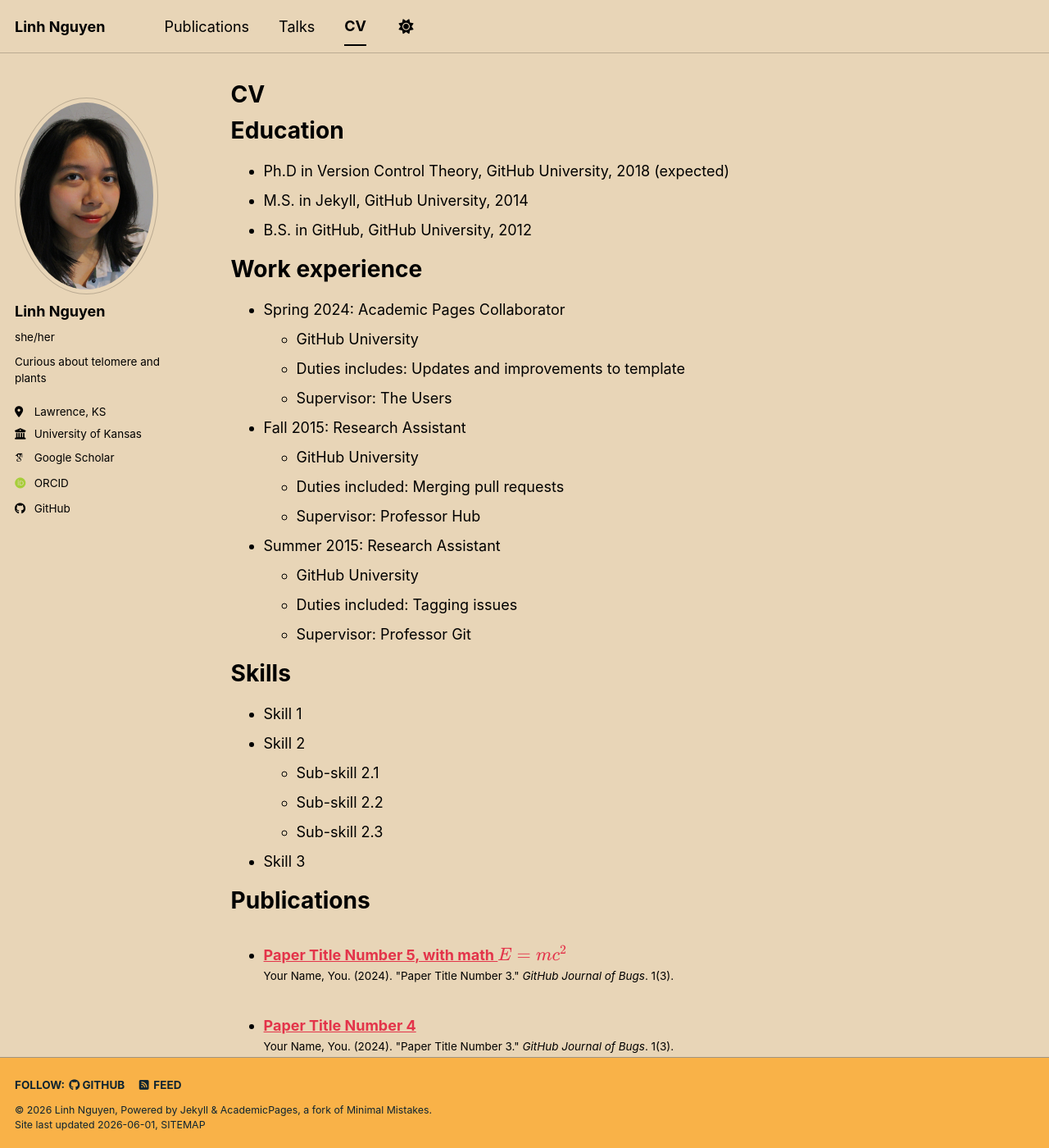
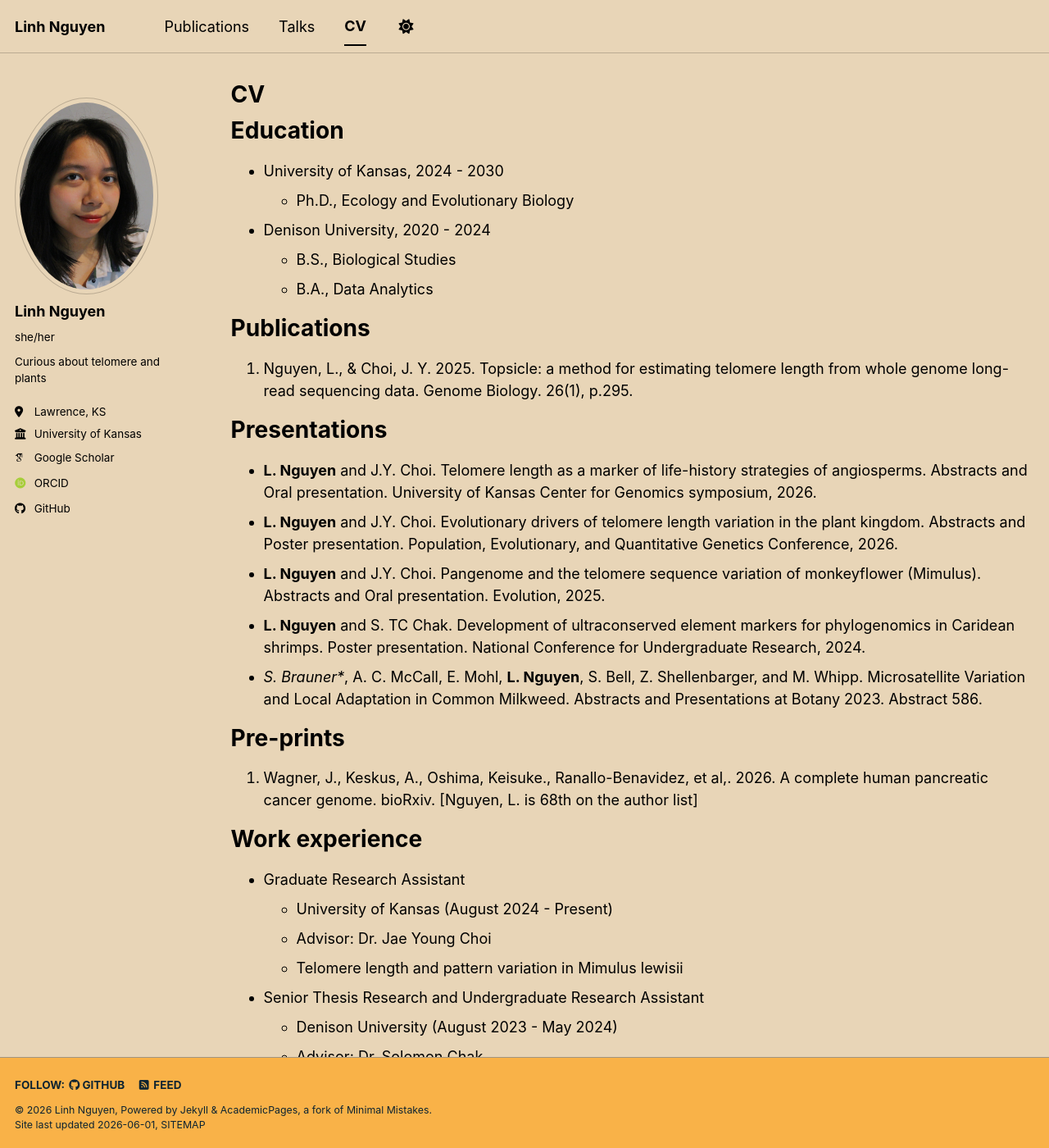
Before and after one commit to lynnnguyen1/lynnnguyen1.github.io, a Jekyll site: the page built from _pages/cv.md, in a window 1280 px wide and 1400 px high. Shown: the whole window at 82% size. Built offline with Jekyll 4.4.1, drawn with Linux system fonts in a browser that asks for light colours; some web fonts are replaced; a script bundle is joined from its source files by our own code; library files that are not in the unit come from our copies; some of the changed text lies outside the part shown.

Commit message:
Update CV

```diff
--- a/_pages/cv.md
+++ b/_pages/cv.md
@@ -11,54 +11,69 @@ redirect_from:
 
 Education
 ======
-* Ph.D in Version Control Theory, GitHub University, 2018 (expected)
-* M.S. in Jekyll, GitHub University, 2014
-* B.S. in GitHub, GitHub University, 2012
+* University of Kansas, 2024 - 2030
+  * Ph.D., Ecology and Evolutionary Biology
+* Denison University, 2020 - 2024
+  * B.S., Biological Studies
+  * B.A., Data Analytics
+
+Publications
+======
+1. Nguyen, L., & Choi, J. Y. 2025. Topsicle: a method for estimating telomere length from whole genome long-read sequencing data. Genome Biology. 26(1), p.295.
+
+**Presentations**
+======
+- **L. Nguyen** and J.Y. Choi. Telomere length as a marker of life-history strategies of angiosperms. Abstracts and Oral presentation. University of Kansas Center for Genomics symposium, 2026.
+- **L. Nguyen** and J.Y. Choi. Evolutionary drivers of telomere length variation in the plant kingdom. Abstracts and Poster presentation. Population, Evolutionary, and Quantitative Genetics Conference, 2026.
+- **L. Nguyen** and J.Y. Choi. Pangenome and the telomere sequence variation of monkeyflower (Mimulus). Abstracts and Oral presentation. Evolution, 2025.
+- **L. Nguyen** and S. TC Chak. Development of ultraconserved element markers for phylogenomics in Caridean shrimps. Poster presentation. National Conference for Undergraduate Research, 2024.
+- _S. Brauner*_, A. C. McCall, E. Mohl, **L. Nguyen**, S. Bell, Z. Shellenbarger, and M. Whipp. Microsatellite Variation and Local Adaptation in Common Milkweed. Abstracts and Presentations at Botany 2023. Abstract 586.
+
+
+**Pre-prints**
+======
+1. Wagner, J., Keskus, A., Oshima, Keisuke., Ranallo-Benavidez, et al,. 2026. A complete human pancreatic cancer genome. bioRxiv. [Nguyen, L. is 68th on the author list]
 
 Work experience
 ======
-* Spring 2024: Academic Pages Collaborator
-  * GitHub University
-  * Duties includes: Updates and improvements to template
-  * Supervisor: The Users
+* Graduate Research Assistant
+  * University of Kansas (August 2024 - Present)
+  * Advisor: Dr. Jae Young Choi
+  * Telomere length and pattern variation in Mimulus lewisii
 
-* Fall 2015: Research Assistant
-  * GitHub University
-  * Duties included: Merging pull requests
-  * Supervisor: Professor Hub
+* Senior Thesis Research and Undergraduate Research Assistant
+  * Denison University (August 2023 - May 2024)
+  * Advisor: Dr. Solomon Chak
+  * Phylogenetics and Taxonomy Analysis in Synalpheus Shrimps
 
-* Summer 2015: Research Assistant
-  * GitHub University
-  * Duties included: Tagging issues
-  * Supervisor: Professor Git
+* Biostatistics Research Assistant
+  * Ohio State University (May 2023 - May 2024)
+  * Advisor: Dr. Kellie Archer
+  * Gene Expression Analysis in Older Acute Myeloid Leukemia Patients
+
+* Research Assistant
+  * Denison University (January - May 2023)
+  * Advisor: Dr. Andy McCall
+  * Gene Flow and Microsatellite Analysis of Milkweed
+
+* Undergraduate research
+  * Duke University (August - December 2022)
+  * Advisor: Dr. Zackary Johnson
+  * Gene Expression Analysis of Prochlorococcus under different ocean temperatures
+
+**Teaching**
+======
+* Graduate Teaching Assistant (at University of Kansas)
+  * BIOL 350: Principles of Genetics (August - December 2025)
+  * BIOL 370: Introduction to Biostatistics	(January - May 2025)
+
+* Undergraduate Teaching Assistant (at Denison University)
+  * Eukaryotic Cell Biology
+  * Virology
+
 
 Skills
 ======
-* Skill 1
-* Skill 2
-  * Sub-skill 2.1
-  * Sub-skill 2.2
-  * Sub-skill 2.3
-* Skill 3
-
-Publications
-======
-  <ul>{% for post in site.publications reversed %}
-    {% include archive-single-cv.html %}
-  {% endfor %}</ul>
-
-Talks
-======
-  <ul>{% for post in site.talks reversed %}
-    {% include archive-single-talk-cv.html  %}
-  {% endfor %}</ul>
-
-Teaching
-======
-  <ul>{% for post in site.teaching reversed %}
-    {% include archive-single-cv.html %}
-  {% endfor %}</ul>
-
-Service and leadership
-======
-* Currently signed in to 43 different slack teams
+* Computational: Python, Bash, High Performance Computing, R & RStudio, LaTeX
+* Laboratory: Nanopore sequencing, basic lab techniques, greenhouse plant care
+* Campus Involvements: Vietnamese Student Association, EEBGSO
```
